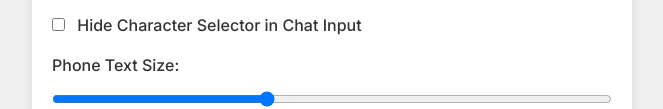
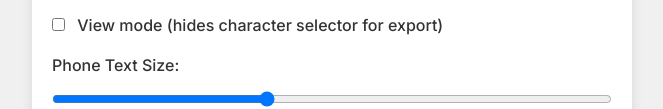
Before and after one commit to koratkar/housechat, a plain HTML site: page index.html in a window 1280 px wide. Shown: the part 788-897 px from the top of the page, without its empty margins (308-971 px from the left). Drawn offline with nearby package versions, Linux system fonts and the light colour scheme.

Commit message:
Update index.html

```diff
--- a/index.html
+++ b/index.html
@@ -291,7 +291,7 @@
             <div class="control-group mt-4">
                 <label class="flex items-center">
                     <input type="checkbox" id="toggleCharacterSelector" onchange="toggleCharacterSelectorVisibility()" class="mr-2">
-                    Hide Character Selector in Chat Input
+                    View mode (hides character selector for export)
                 </label>
             </div>
 
```
